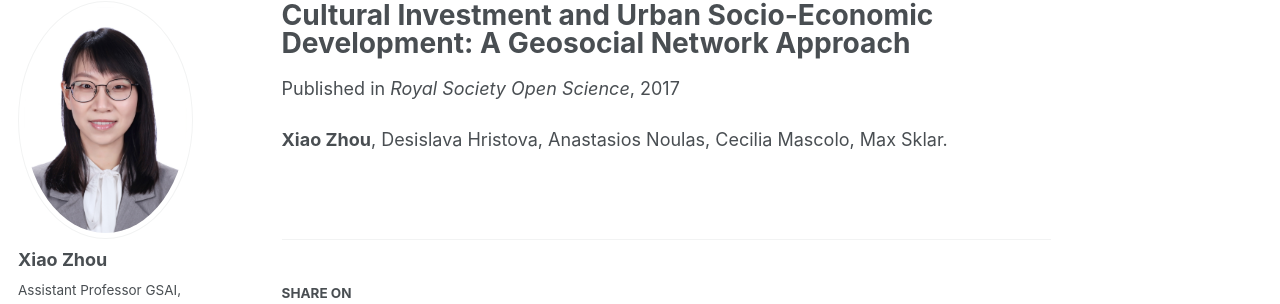
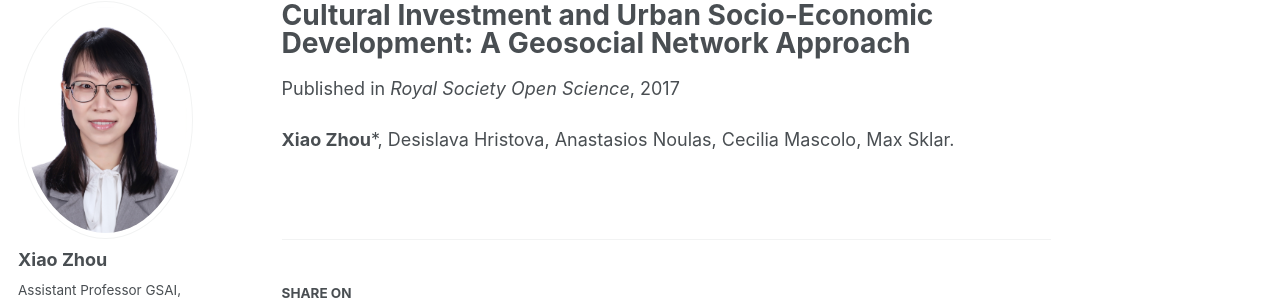
Before and after one commit to lxin131/XiaoZHOUCAM.github.io, a Jekyll site: the page built from _publications/RSOS2017.md, in a window 1280 px wide. Shown: the part 117-421 px from the top of the page. Built offline with Jekyll 4.4.1, drawn with Linux system fonts in a browser that asks for light colours; some web fonts are replaced.

Commit message:
Update RSOS2017.md

```diff
--- a/_publications/RSOS2017.md
+++ b/_publications/RSOS2017.md
@@ -6,4 +6,4 @@ venue: 'Royal Society Open Science'
 paperurl: 'http://XiaoZHOUCAM.github.io/files/RSOS2017.pdf'
 ---
 
-**Xiao Zhou**, Desislava Hristova, Anastasios Noulas, Cecilia Mascolo, Max Sklar.
+**Xiao Zhou**\*, Desislava Hristova, Anastasios Noulas, Cecilia Mascolo, Max Sklar.
```
